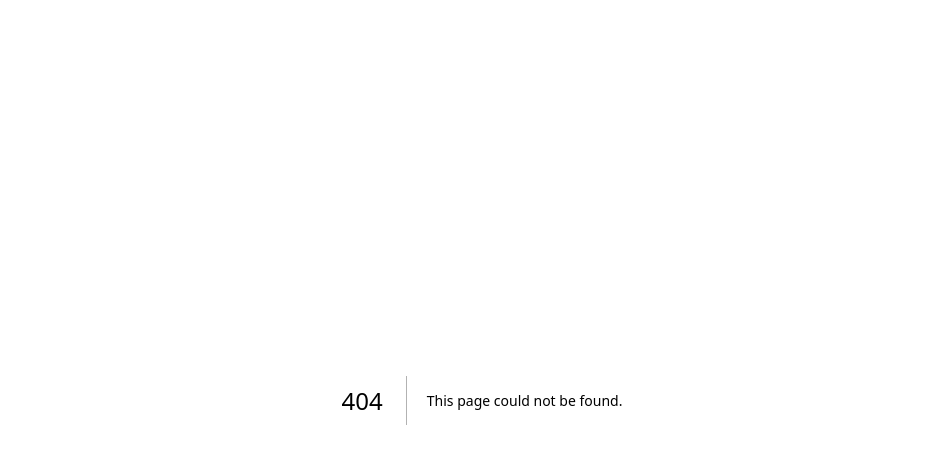
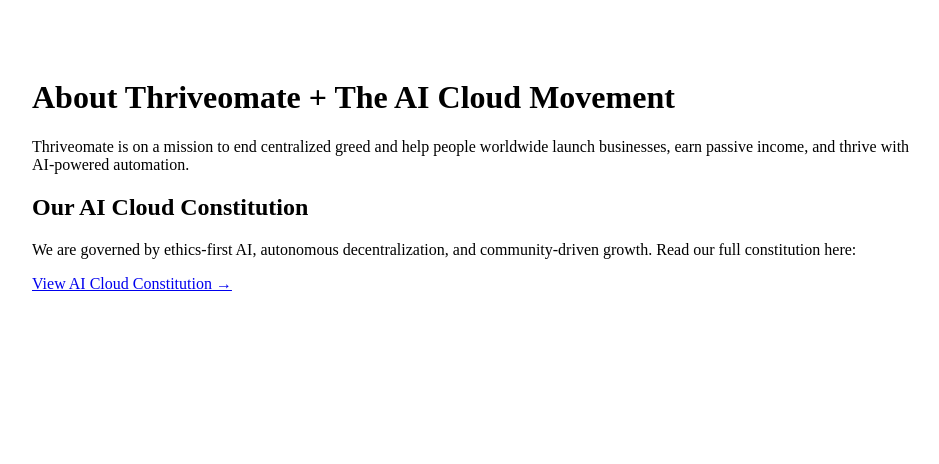
Before and after one commit to GlobalBlockInc/AIOS-frontend, a Next.js app: page /about in a window 1280 px wide. Before the commit this address had no page. Shown: the top 464 px of the page, without its empty margins (158-1097 px from the left). Built offline with nearby package versions, Linux system fonts and the light colour scheme.

Commit message:
Create about.jsx

```diff
--- /dev/null
+++ b/pages/about.jsx
@@ -0,0 +1,12 @@
+export default function AboutPage() {
+  return (
+    <div style={{padding: "50px", maxWidth: "900px", margin: "auto"}}>
+      <h1>About Thriveomate + The AI Cloud Movement</h1>
+      <p>Thriveomate is on a mission to end centralized greed and help people worldwide launch businesses, earn passive income, and thrive with AI-powered automation.</p>
+
+      <h2>Our AI Cloud Constitution</h2>
+      <p>We are governed by ethics-first AI, autonomous decentralization, and community-driven growth. Read our full constitution here:</p>
+      <a href="/constitution">View AI Cloud Constitution →</a>
+    </div>
+  );
+}
```
